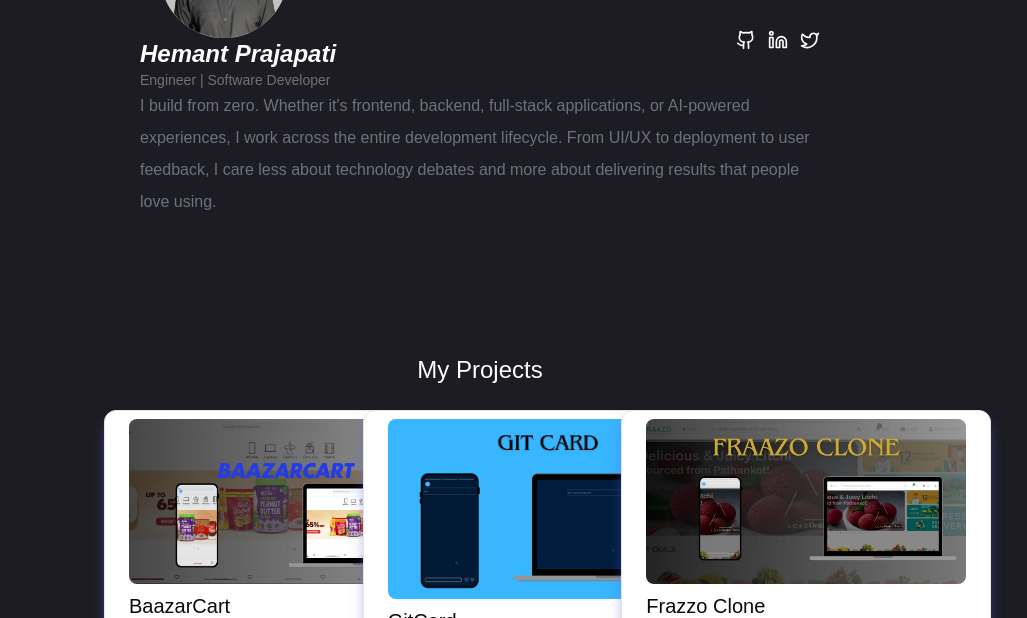
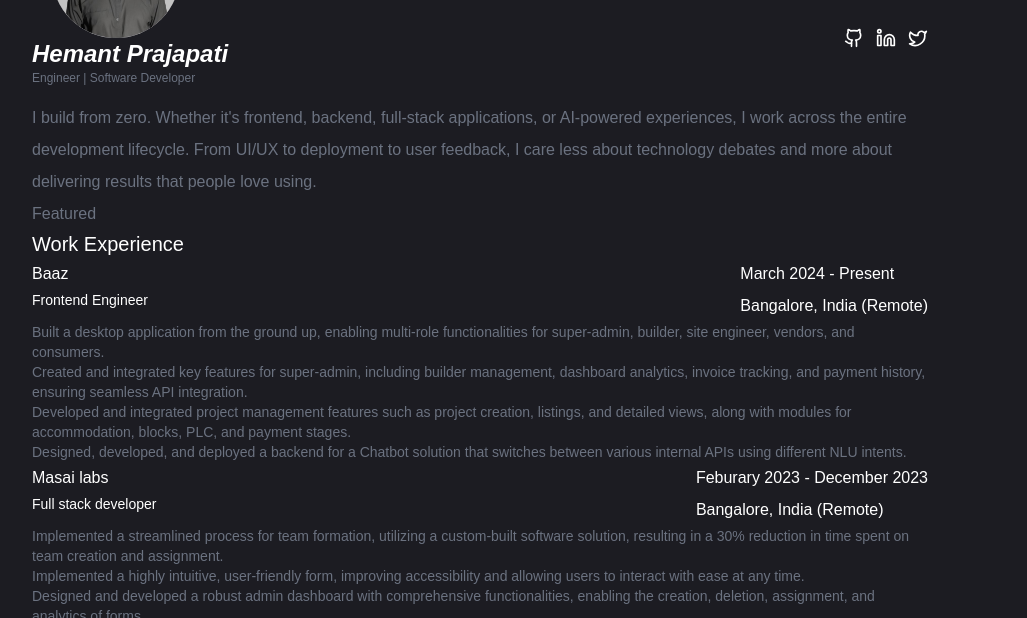
Before and after one commit to hemant069/New-Portfolio, a Next.js app: page / in a window 1280 px wide. Shown: the part 334-952 px from the top of the page, without its empty margins (160-1187 px from the left). Built offline with nearby package versions, Linux system fonts and the light colour scheme.

Commit message:
added work experience section

```diff
--- a/app/page.tsx
+++ b/app/page.tsx
@@ -12,7 +12,7 @@ export default function Home() {
 
   return (
     <div className="max-w-4xl mx-auto animate-fade-in-blur ">
-      <div className="flex flex-col justify-center items-center">
+      <div className="">
         <motion.div
           className=" sticky top-0 left-0 right-0 h-1 bg-red-700 origin-left"
           style={{ scaleX }}
--- a/components/Hero.tsx
+++ b/components/Hero.tsx
@@ -10,7 +10,7 @@ import {
 } from "@/components/ui/tooltip"
 import { Button } from './ui/button';
 import { Github } from 'lucide-react';
-import { socialLinks } from '@/lib/socialLinks';
+import { socialLinks } from '@/data/socialLinks';
 import Link from 'next/link';
 import { SocialLink } from '@/types/socialTypes';
 
@@ -22,7 +22,7 @@ const Hero = () => {
             <div className="md:flex items-center gap-10 px-5 justify-between ">
                 <div className='relative w-full h-[20rem]  '>
                     <Image
-                        className='w-[40rem] h-[20rem] object-cover'
+                        className='w-full h-[20rem] object-cover'
                         src={moon}
                         width={1920}  // Use a high-resolution source
                         height={320}  // Maintain aspect ratio
@@ -38,7 +38,7 @@ const Hero = () => {
             <div className='flex items-center justify-between '>
                 <div className='mt-12 text-start'>
                     <h1 className='text-2xl italic font-bold '>Hemant Prajapati</h1>
-                    <p className='text-sm text-gray-500'>Engineer | Software Developer</p>
+                    <p className='text-xs text-gray-500'>Engineer | Software Developer</p>
                 </div>
                 <div className='flex items-center gap-3 justify-center z-50 '>
                     <TooltipProvider delayDuration={0.95}>
@@ -66,7 +66,7 @@ const Hero = () => {
                 </div>
 
             </div>
-            <div className='text-start max-w-2xl  text-gray-500'>
+            <div className='text-start  mt-4  text-gray-500'>
                 <p className=''>I build from zero. Whether it's frontend, backend, full-stack applications, or AI-powered experiences, I work across the entire development lifecycle. From UI/UX to deployment to user feedback, I care less about technology debates and more about delivering results that people love using.</p>
             </div>
         </div>
--- a/components/Main.tsx
+++ b/components/Main.tsx
@@ -7,6 +7,7 @@ import { Contact } from "./Contact";
 import Social from "./Social";
 import Header from "./Header";
 import Hero from "./Hero";
+import WorkExperience from "./WorkExperience";
 
 const Main = () => {
   const skills = ["App Developer", "Software Engineer", "Full Stack Developer"];
@@ -71,10 +72,16 @@ const Main = () => {
         <Hero />
       </div>
       <div>
+        <WorkExperience />
+      </div>
+      <div ref={inputRef} className="mt-20 sm:px-14">
+        <Projects />
+      </div>
+      {/* <div>
         <h2 className="text-2xl font-bold text-center mb-6"></h2>
-        {/* <div className="flex justify-center mt-20">
+        <div className="flex justify-center mt-20">
           <Skills />
-        </div> */}
+        </div>
       </div>
 
       <div ref={inputRef} className="mt-20 sm:px-14">
@@ -88,7 +95,7 @@ const Main = () => {
       </div>
       <div className="flex justify-center mt-5">
         <Social />
-      </div>
+      </div> */}
     </>
   );
 };
--- a/components/Projects.tsx
+++ b/components/Projects.tsx
@@ -1,75 +1,18 @@
 import React from "react";
 import ProjectCard from "./ProjectCard";
-import instagram from "../public/Projects/instagram_donwloder.png";
-import frazzo from "../public/Projects/Frazzo.jpg";
-import baazaar from "../public/Projects/baazarcart.png";
-import gitcard from "../public/Projects/gitcard.png";
-// import baazarvideo from "video/baazarCart.mp4";
-// import instagramvideo from "video/instagram.mp4";
-const baazarvideo = "video/baazarCart.mp4";
-const instagramvideo = "video/instagram.mp4";
-const ProjectDetails = [
-  {
-    id: 1,
-    name: "BaazarCart",
-    description:
-      "Bazaarcart is an e-commerce application that provides customers with a convenient and hassle-free shopping experience. At Bazaarcart, we offer a wide range of products including mobile devices, groceries, and clothes.",
-    tech: "Javascript, ReactJs, Tailwind, Redux, ExpressJs, MongoDB, Nodejs",
-    live_link: "https://bazaarcart.vercel.app/",
-    github_link: "https://github.com/hemant069/Bazaar-Cart",
-    img: baazaar,
-    video: baazarvideo,
-  },
-  {
-    id: 3,
-    name: "GitCard",
-    description:
-      "A Product where you can donwload your Git Profile card which you can share with the social media like twitter, instagram, linkdin and many more places to showcase you skill and knowledge",
-    tech: "Javascript, ReactJs, Tailwind, Redux, ExpressJs, MongoDB, Nodejs",
-    live_link: "https://gitusercard.vercel.app/",
-    github_link: "#",
-    img: gitcard,
-  },
-  {
-    id: 2,
-    name: "Frazzo Clone",
-    description:
-      "Frazzo Clone is a replica e-commerce platform that provides an intuitive user experience for online shopping, featuring a wide range of products and seamless navigation.",
-    tech: "Javascript, ReactJs, Tailwind, Redux, ExpressJs, MongoDB, Nodejs",
-    live_link: "https://frazzokefall.netlify.app/",
-    github_link: "https://github.com/hemant069/Frazzo-clone",
-    img: frazzo,
-  },
-  {
-    id: 4,
-    name: "Instagram Downloader",
-    description:
-      "Instagram downloader is web application where user can download the reels just sharing the link of the reels",
-    tech: "Javascript, ReactJs, Tailwind,Redux, ExpressJs, MongoDB, Nodejs",
-    live_link: "https://instagram-downloader-fawn.vercel.app/",
-    github_link: "https://github.com/hemant069/instagram-downloader",
-    img: instagram,
-    video: instagramvideo,
-  },
-];
+import { ProjectDetails } from "@/data/projectData";
+import { projectTypes } from "@/types/projectTypes";
 
-interface Project {
-  id: number;
-  name: string;
-  description: string;
-  tech: string;
-  live_link: string;
-  github_link: string;
-  img: any;
-  video?: any;
-}
+
+
+
 
 const Projects = () => {
   return (
-    <div className="container mx-auto px-4 py-8">
-      <h2 className="text-2xl font-light  text-center mb-6">My Projects</h2>
+    <div className="container ">
+      <h2 className="text-xl">My Projects</h2>
       <div className="grid grid-cols-1 sm:grid-cols-2 lg:grid-cols-3 gap-6">
-        {ProjectDetails.map((el: Project, index: number) => (
+        {ProjectDetails.map((el: projectTypes, index: number) => (
           <ProjectCard data={el} key={index} />
         ))}
       </div>
--- /dev/null
+++ b/components/WorkExperience.tsx
@@ -0,0 +1,40 @@
+import { companies } from '@/data/companiesData'
+import React from 'react'
+
+const WorkExperience = () => {
+    return (
+        <div className='w-full'>
+
+            <div className=' text-start'>
+                <h3 className='text-md text-gray-500 '>Featured</h3>
+                <h1 className='text-xl'>Work Experience</h1>
+            </div>
+            <div>
+                {
+                    companies.map((item, index) => <div key={item.description}>
+                        <div className='flex justify-between'>
+                            <div>
+                                <h1>{item.name}</h1>
+                                <p className='text-sm'>{item.role}</p>
+                            </div>
+                            <div>
+                                <h1>{item.joinning_date} - {item.end_date}</h1>
+                                <p>{item.location}</p>
+                            </div>
+                        </div>
+                        <div>
+                            {/* Icons adding after description */}
+                        </div>
+                        <div>
+                            {
+                                item.description.map((desc: string, ind: number) => <p className='text-sm text-gray-500' key={ind}>{desc}</p>)
+                            }
+                        </div>
+                    </div>)
+                }
+            </div>
+        </div>
+    )
+}
+
+export default WorkExperience
--- /dev/null
+++ b/data/companiesData.ts
@@ -0,0 +1,32 @@
+export const companies: companiesTypes[] = [
+  {
+    name: "Baaz",
+    joinning_date: "March 2024",
+    end_date: "Present",
+    role: "Frontend Engineer",
+    location: "Bangalore, India (Remote)",
+    description: [
+      "Built a desktop application from the ground up, enabling multi-role functionalities for super-admin, builder, site engineer, vendors, and consumers.",
+      "Created and integrated key features for super-admin, including builder management, dashboard analytics, invoice tracking, and payment history, ensuring seamless API integration.",
+      "Developed and integrated project management features such as project creation, listings, and detailed views, along with modules for accommodation, blocks, PLC, and payment stages.",
+      "Designed, developed, and deployed a backend for a Chatbot solution that switches between various internal APIs using different NLU intents.",
+    ],
+    status: true,
+    tools: "ReactJs,NextJs,NodeJs,Postgress",
+  },
+  {
+    name: "Masai labs",
+    joinning_date: "Feburary 2023",
+    end_date: "December 2023",
+    role: "Full stack developer",
+    location: "Bangalore, India (Remote)",
+    description: [
+      "Implemented a streamlined process for team formation, utilizing a custom-built software solution, resulting in a 30% reduction in time spent on team creation and assignment.",
+      "Implemented a highly intuitive, user-friendly form, improving accessibility and allowing users to interact with ease at any time.",
+      "Designed and developed a robust admin dashboard with comprehensive functionalities, enabling the creation, deletion, assignment, and analytics of forms.",
+      "Utilized React and react-chartjs to implement an analytics view, providing administrators with visually insightful data to drive informed decision-making.",
+    ],
+    status: false,
+    tools: "ReactJs,NextJs,NodeJs,Postgress",
+  },
+];
--- /dev/null
+++ b/data/projectData.ts
@@ -0,0 +1,53 @@
+import { projectTypes } from "@/types/projectTypes";
+import instagram from "../public/Projects/instagram_donwloder.png";
+import frazzo from "../public/Projects/Frazzo.jpg";
+import baazaar from "../public/Projects/baazarcart.png";
+import gitcard from "../public/Projects/gitcard.png";
+// import baazarvideo from "video/baazarCart.mp4";
+// import instagramvideo from "video/instagram.mp4";
+const baazarvideo = "video/baazarCart.mp4";
+const instagramvideo = "video/instagram.mp4";
+export const ProjectDetails: projectTypes[] = [
+  {
+    id: 1,
+    name: "BaazarCart",
+    description:
+      "Bazaarcart is an e-commerce application that provides customers with a convenient and hassle-free shopping experience. At Bazaarcart, we offer a wide range of products including mobile devices, groceries, and clothes.",
+    tech: "Javascript, ReactJs, Tailwind, Redux, ExpressJs, MongoDB, Nodejs",
+    live_link: "https://bazaarcart.vercel.app/",
+    github_link: "https://github.com/hemant069/Bazaar-Cart",
+    img: baazaar,
+    video: baazarvideo,
+  },
+  {
+    id: 3,
+    name: "GitCard",
+    description:
+      "A Product where you can donwload your Git Profile card which you can share with the social media like twitter, instagram, linkdin and many more places to showcase you skill and knowledge",
+    tech: "Javascript, ReactJs, Tailwind, Redux, ExpressJs, MongoDB, Nodejs",
+    live_link: "https://gitusercard.vercel.app/",
+    github_link: "#",
+    img: gitcard,
+  },
+  {
+    id: 2,
+    name: "Frazzo Clone",
+    description:
+      "Frazzo Clone is a replica e-commerce platform that provides an intuitive user experience for online shopping, featuring a wide range of products and seamless navigation.",
+    tech: "Javascript, ReactJs, Tailwind, Redux, ExpressJs, MongoDB, Nodejs",
+    live_link: "https://frazzokefall.netlify.app/",
+    github_link: "https://github.com/hemant069/Frazzo-clone",
+    img: frazzo,
+  },
+  {
+    id: 4,
+    name: "Instagram Downloader",
+    description:
+      "Instagram downloader is web application where user can download the reels just sharing the link of the reels",
+    tech: "Javascript, ReactJs, Tailwind,Redux, ExpressJs, MongoDB, Nodejs",
+    live_link: "https://instagram-downloader-fawn.vercel.app/",
+    github_link: "https://github.com/hemant069/instagram-downloader",
+    img: instagram,
+    video: instagramvideo,
+  },
+];
--- /dev/null
+++ b/types/projectTypes.ts
@@ -0,0 +1,10 @@
+export interface projectTypes {
+  id: number;
+  name: string;
+  description: string;
+  tech: string;
+  live_link: string;
+  github_link: string;
+  img: any;
+  video?: any;
+}
```
Also changed, not shown: types/companiesTypes.ts (added, +10 -0 lines), data/socialLinks.ts (renamed from lib/socialLinks.ts).
